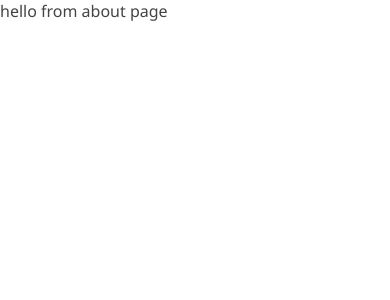
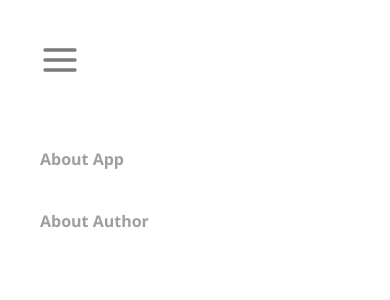
Before and after one commit to olawale-o/react-todo-app, a React (Create React App) app: page /about in a window 390 px wide. Shown: the top 300 px of the page. Built offline with nearby package versions, Linux system fonts and the light colour scheme.

Commit message:
Implement hamburger menu

```diff
--- a/src/functionBased/App.css
+++ b/src/functionBased/App.css
@@ -63,3 +63,90 @@ body {
   outline: none;
   border: none;
 }
+
+.active-link {
+  color: orangered;
+  text-decoration: underline;
+}
+
+.navBar {
+  position: relative;
+}
+
+.navBar button {
+  position: fixed;
+  left: 40px;
+  top: 40px;
+  z-index: 10;
+  cursor: pointer;
+  border: none;
+  background: transparent;
+}
+
+.menuNav {
+  overflow-y: scroll;
+  list-style: none;
+  position: fixed;
+  top: 0;
+  background: darkcyan;
+  left: 0;
+  bottom: 0;
+  height: 100vh;
+  width: 0;
+  overflow: hidden;
+  max-width: 290px;
+  z-index: 9;
+}
+
+.menuNav.showMenu {
+  width: 100%;
+}
+
+a {
+  display: block;
+  padding: 10px 40px;
+  text-decoration: none;
+  color: #3fffd2;
+  text-transform: uppercase;
+  font-weight: bold;
+}
+
+.menuNav li:first-child {
+  margin-top: 7rem;
+}
+
+.about__content {
+  padding: 8rem 40px;
+  display: flex;
+}
+
+.about__list {
+  list-style: none;
+  flex: 2;
+  margin-right: 15px;
+}
+
+.about__list a {
+  color: #9f9f9f;
+  text-transform: capitalize;
+  padding: 20px 0;
+  font-weight: 600;
+}
+
+.about__list a:hover {
+  color: #000;
+}
+
+.main__content {
+  flex: 7;
+}
+
+.main__content h1 {
+  margin-bottom: 15px;
+  line-height: 30px;
+  font-size: 30px;
+}
+
+.main__content p {
+  line-height: 25px;
+}
--- a/src/functionBased/components/Navbar.js
+++ b/src/functionBased/components/Navbar.js
@@ -1,5 +1,7 @@
-import React from 'react';
+import React, { useState } from 'react';
 import { NavLink } from 'react-router-dom';
+import { MdClose } from 'react-icons/md';
+import { FiMenu } from 'react-icons/fi';
 
 const links = [
   {
@@ -14,16 +16,40 @@ const links = [
   },
 ];
 
-const Navbar = () => (
+const Navbar = () => {
+  const [navbarOpen, setNavbarOpen] = useState(false);
+  const handleToggle = () => {
+    setNavbarOpen(!navbarOpen);
+  };
+  const closeMenu = () => {
+    setNavbarOpen(false);
+  };
+
+  return (
     <nav className="navBar">
-    <ul>
+      <button onClick={handleToggle} type="button">
+        {navbarOpen ? (
+          <MdClose style={{ color: '#fff', width: '40px', height: '40px' }} />
+        ) : (
+          <FiMenu style={{ color: '#7b7b7b', width: '40px', height: '40px' }} />
+        )}
+      </button>
+      <ul className={`menuNav ${navbarOpen ? ' showMenu' : ''}`}>
         {links.map((link) => (
           <li key={link.id}>
-          <NavLink to={link.path} activeClassName="active-link" exact>{link.text}</NavLink>
+            <NavLink
+              to={link.path}
+              activeClassName="active-link"
+              onClick={() => closeMenu()}
+              exact
+            >
+              {link.text}
+            </NavLink>
           </li>
         ))}
       </ul>
     </nav>
   );
+};
 
 export default Navbar;
--- a/src/functionBased/components/TodoContainer.js
+++ b/src/functionBased/components/TodoContainer.js
@@ -5,6 +5,7 @@ import InputTodo from './InputTodo';
 import TodosList from './TodosList';
 import About from '../pages/About';
 import NotMatch from '../pages/NotMatch';
+import Navbar from './Navbar';
 
 const TodoContainer = () => {
   const [todos, setTodos] = useState([]);
@@ -66,6 +67,8 @@ const TodoContainer = () => {
   }, [todos]);
 
   return (
+    <>
+      <Navbar />
       <Switch>
         <Route exact path="/">
           <div className="container">
@@ -81,13 +84,12 @@ const TodoContainer = () => {
             </div>
           </div>
         </Route>
-      <Route path="/about">
-        <About />
-      </Route>
+        <Route path="/about" component={About} />
         <Route path="*">
           <NotMatch />
         </Route>
       </Switch>
+    </>
   );
 };
 
--- a/src/functionBased/pages/About.js
+++ b/src/functionBased/pages/About.js
@@ -1,5 +1,24 @@
 import React from 'react';
+import { Link, useRouteMatch, Route } from 'react-router-dom';
+import SinglePage from './SinglePage';
 
-const About = () => <div>hello from about page</div>;
+const About = () => {
+  const { path, url } = useRouteMatch();
+  return (
+    <div className="about__content">
+      <ul className="about__list">
+        <li>
+          <Link to={`${url}/about-app`}>About App</Link>
+        </li>
+        <li>
+          <Link to={`${url}/about-author`}>About Author</Link>
+        </li>
+      </ul>
+      <Route path={`${path}/:slug`}>
+        <SinglePage />
+      </Route>
+    </div>
+  );
+};
 
 export default About;
--- a/src/functionBased/pages/SinglePage.js
+++ b/src/functionBased/pages/SinglePage.js
@@ -20,7 +20,7 @@ const SinglePage = () => {
   const aboutContent = aboutData.find((item) => item.slug === slug);
   const { title, description } = aboutContent;
   return (
-    <div>
+    <div className="main__content">
       <h1>{title}</h1>
       <p>{description}</p>
     </div>
```
Lines whose indentation alone changed are shown as unchanged.
